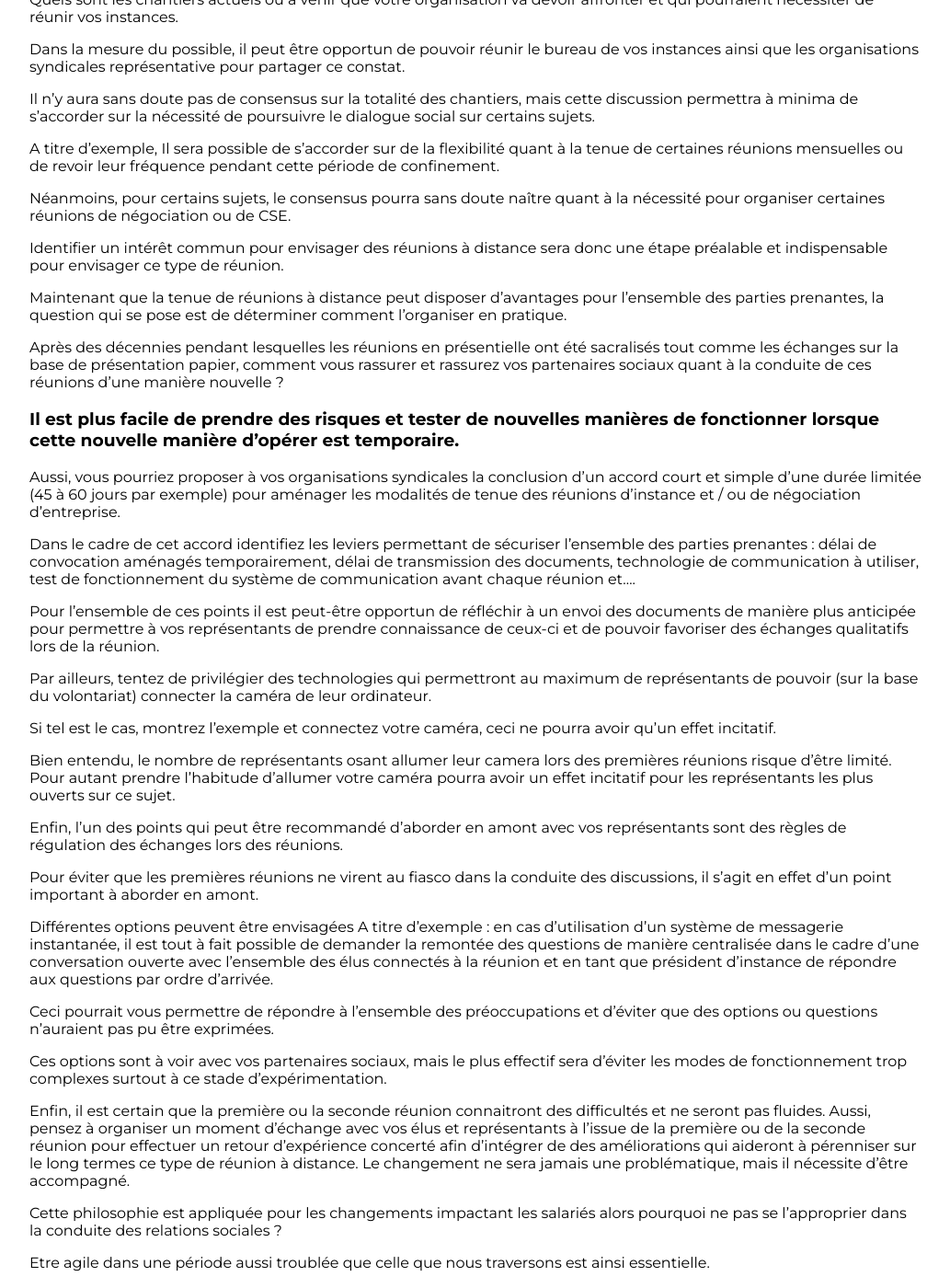
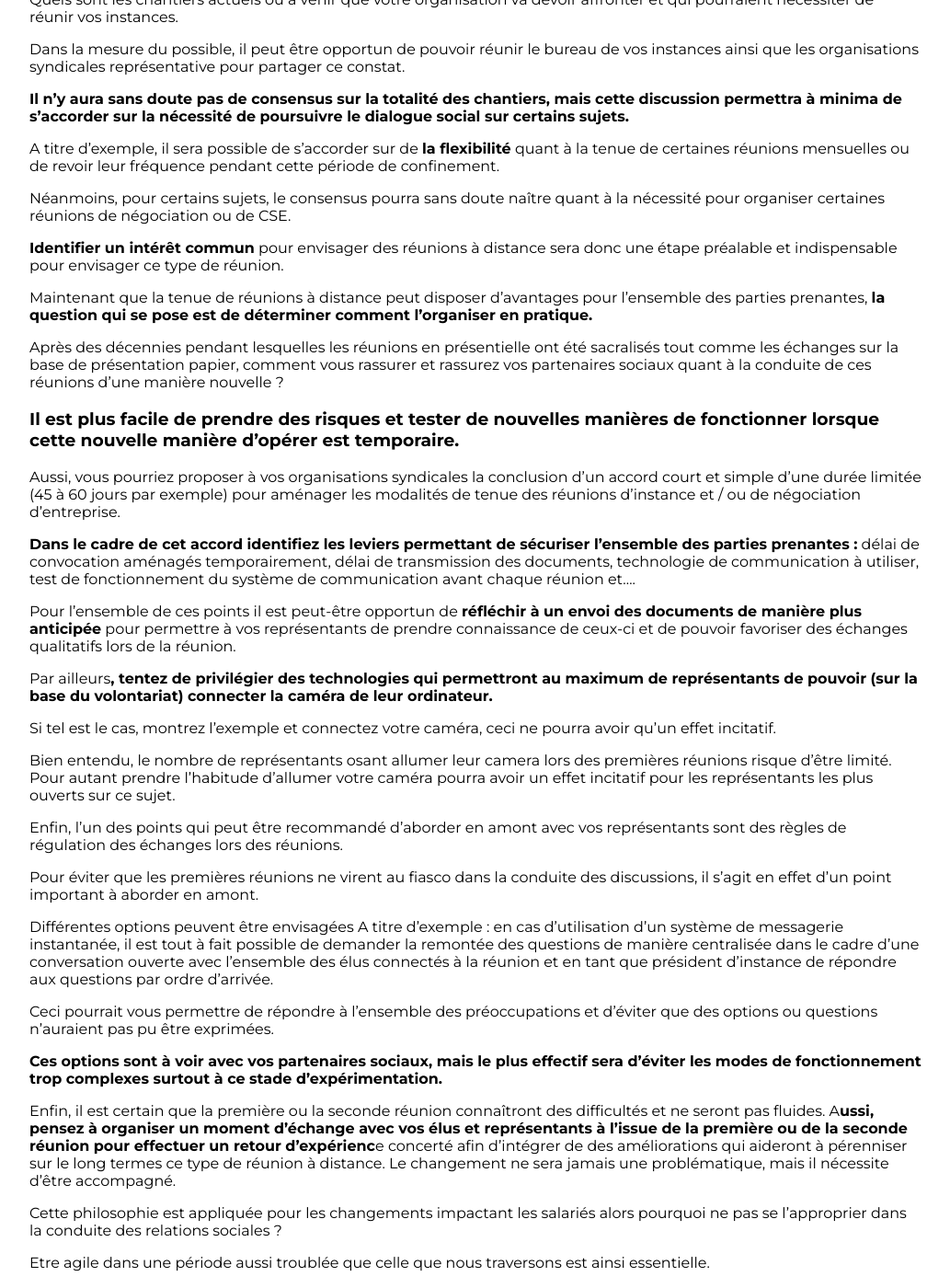
Before and after one commit to EmmanuelleN/hogo-avocats, a Jekyll site: the page built from _posts/2020-03-19-coronavirus-et-gestion-du-dialogue-social.md, in a window 1280 px wide and 1400 px high, scrolled down 2278 px. Shown: the whole window at 92% size, without its empty margins (123-1156 px from the left). Built offline with Jekyll 4.4.1, drawn with Linux system fonts in a browser that asks for light colours; nearby versions of some CDN libraries; some of the changed text lies outside the part shown.

Commit message:
Update from Forestry.io Sofiane Coly updated _posts/2020-03-19-coronavirus-et-gestion-du-dialogue-social.md

```diff
--- a/_posts/2020-03-19-coronavirus-et-gestion-du-dialogue-social.md
+++ b/_posts/2020-03-19-coronavirus-et-gestion-du-dialogue-social.md
@@ -9,7 +9,7 @@ meta-desc: 'Utiliser les nouvelles technologies gérer les relations sociales en
 ---
 Albert Einstein connu pour ses théories sur la relativité était aussi un homme de citation dont nous pourrions très largement abuser.
 
-Ainsi a-t-il pu nous léguer cette phrase de circonstance dans le cadre de la crise sanitaire et économique que nous connaissons : _« au centre de la difficulté se trouve l’opportunité »._
+Ainsi a-t-il pu nous léguer cette phrase de circonstance dans le cadre de la crise sanitaire et économique que nous connaissons : **_« au centre de la difficulté se trouve l’opportunité »._**
 
 Le travail tel que nous le connaissions, valeur éminemment sociale et qui constitue le cœur de toutes nos interactions et de notre société, est remis en cause de manière profonde.
 
@@ -17,7 +17,7 @@ A ce titre, au-delà de l’aspect juridique, la crise sanitaire actuelle que no
 
 **En effet, l’annonce d’un confinement nécessite des ajustements en termes d’organisation du travail, un certain nombre d’entreprises devant poursuivre leur activité.**
 
-Aussi ce sont autant d’actualités qui ne peuvent inciter les entreprises à maintenir une poursuite de l’activité de leurs instances alors que le dialogue social est d’autant plus nécessaire en période de crise, employeur et institutions représentatives du personnel devant agir de concert pour poursuivre un but commun, à savoir le sauvetage de l’entreprise et la préservation de la santé des salariés.
+Aussi ce sont autant d’actualités qui ne peuvent inciter les entreprises à maintenir une poursuite de l’activité de leurs instances alors que le dialogue social est d’autant plus nécessaire en période de crise, employeur et institutions représentatives du personnel **devant agir de concert pour poursuivre un but commun**, **à savoir le sauvetage de l’entreprise et la préservation de la santé des salariés.**
 
 Les grèves de fin d’année ainsi que cette crise du COVID-19 ont imposé un véritable plongeon dans le monde du digital.
 
@@ -57,15 +57,15 @@ Quels sont les chantiers actuels ou à venir que votre organisation va devoir af
 
 Dans la mesure du possible, il peut être opportun de pouvoir réunir le bureau de vos instances ainsi que les organisations syndicales représentative pour partager ce constat.
 
-Il n’y aura sans doute pas de consensus sur la totalité des chantiers, mais cette discussion permettra à minima de s’accorder sur la nécessité de poursuivre le dialogue social sur certains sujets.
+**Il n’y aura sans doute pas de consensus sur la totalité des chantiers, mais cette discussion permettra à minima de s’accorder sur la nécessité de poursuivre le dialogue social sur certains sujets.**
 
-A titre d’exemple, Il sera possible de s’accorder sur de la flexibilité quant à la tenue de certaines réunions mensuelles ou de revoir leur fréquence pendant cette période de confinement.
+A titre d’exemple, il sera possible de s’accorder sur de **la flexibilité** quant à la tenue de certaines réunions mensuelles ou de revoir leur fréquence pendant cette période de confinement.
 
 Néanmoins, pour certains sujets, le consensus pourra sans doute naître quant à la nécessité pour organiser certaines réunions de négociation ou de CSE.
 
-Identifier un intérêt commun pour envisager des réunions à distance sera donc une étape préalable et indispensable pour envisager ce type de réunion.
+**Identifier un intérêt commun** pour envisager des réunions à distance sera donc une étape préalable et indispensable pour envisager ce type de réunion.
 
-Maintenant que la tenue de réunions à distance peut disposer d’avantages pour l’ensemble des parties prenantes, la question qui se pose est de déterminer comment l’organiser en pratique.
+Maintenant que la tenue de réunions à distance peut disposer d’avantages pour l’ensemble des parties prenantes, **la question qui se pose est de déterminer comment l’organiser en pratique.**
 
 Après des décennies pendant lesquelles les réunions en présentielle ont été sacralisés tout comme les échanges sur la base de présentation papier, comment vous rassurer et rassurez vos partenaires sociaux quant à la conduite de ces réunions d’une manière nouvelle ?
 
@@ -73,11 +73,11 @@ Après des décennies pendant lesquelles les réunions en présentielle ont ét
 
 Aussi, vous pourriez proposer à vos organisations syndicales la conclusion d’un accord court et simple d’une durée limitée (45 à 60 jours par exemple) pour aménager les modalités de tenue des réunions d’instance et / ou de négociation d’entreprise.
 
-Dans le cadre de cet accord identifiez les leviers permettant de sécuriser l’ensemble des parties prenantes : délai de convocation aménagés temporairement, délai de transmission des documents, technologie de communication à utiliser, test de fonctionnement du système de communication avant chaque réunion et….
+**Dans le cadre de cet accord identifiez les leviers permettant de sécuriser l’ensemble des parties prenantes :** délai de convocation aménagés temporairement, délai de transmission des documents, technologie de communication à utiliser, test de fonctionnement du système de communication avant chaque réunion et….
 
-Pour l’ensemble de ces points il est peut-être opportun de réfléchir à un envoi des documents de manière plus anticipée pour permettre à vos représentants de prendre connaissance de ceux-ci et de pouvoir favoriser des échanges qualitatifs lors de la réunion.
+Pour l’ensemble de ces points il est peut-être opportun de **réfléchir à un envoi des documents de manière plus anticipée** pour permettre à vos représentants de prendre connaissance de ceux-ci et de pouvoir favoriser des échanges qualitatifs lors de la réunion.
 
-Par ailleurs, tentez de privilégier des technologies qui permettront au maximum de représentants de pouvoir (sur la base du volontariat) connecter la caméra de leur ordinateur.
+Par ailleurs**, tentez de privilégier des technologies qui permettront au maximum de représentants de pouvoir (sur la base du volontariat) connecter la caméra de leur ordinateur.**
 
 Si tel est le cas, montrez l’exemple et connectez votre caméra, ceci ne pourra avoir qu’un effet incitatif.
 
@@ -91,9 +91,9 @@ Différentes options peuvent être envisagées A titre d’exemple : en cas d’
 
 Ceci pourrait vous permettre de répondre à l’ensemble des préoccupations et d’éviter que des options ou questions n’auraient pas pu être exprimées.
 
-Ces options sont à voir avec vos partenaires sociaux, mais le plus effectif sera d’éviter les modes de fonctionnement trop complexes surtout à ce stade d’expérimentation.
+**Ces options sont à voir avec vos partenaires sociaux, mais le plus effectif sera d’éviter les modes de fonctionnement trop complexes surtout à ce stade d’expérimentation.**
 
-Enfin, il est certain que la première ou la seconde réunion connaitront des difficultés et ne seront pas fluides. Aussi, pensez à organiser un moment d’échange avec vos élus et représentants à l’issue de la première ou de la seconde réunion pour effectuer un retour d’expérience concerté afin d’intégrer de des améliorations qui aideront à pérenniser sur le long termes ce type de réunion à distance. Le changement ne sera jamais une problématique, mais il nécessite d’être accompagné.
+Enfin, il est certain que la première ou la seconde réunion connaîtront des difficultés et ne seront pas fluides. A**ussi, pensez à organiser un moment d’échange avec vos élus et représentants à l’issue de la première ou de la seconde réunion pour effectuer un retour d’expérienc**e concerté afin d’intégrer de des améliorations qui aideront à pérenniser sur le long termes ce type de réunion à distance. Le changement ne sera jamais une problématique, mais il nécessite d’être accompagné.
 
 Cette philosophie est appliquée pour les changements impactant les salariés alors pourquoi ne pas se l’approprier dans la conduite des relations sociales ?
 
```
Also changed, not shown: other parts of _posts/2020-03-19-coronavirus-et-gestion-du-dialogue-social.md (+4 -4 lines).
